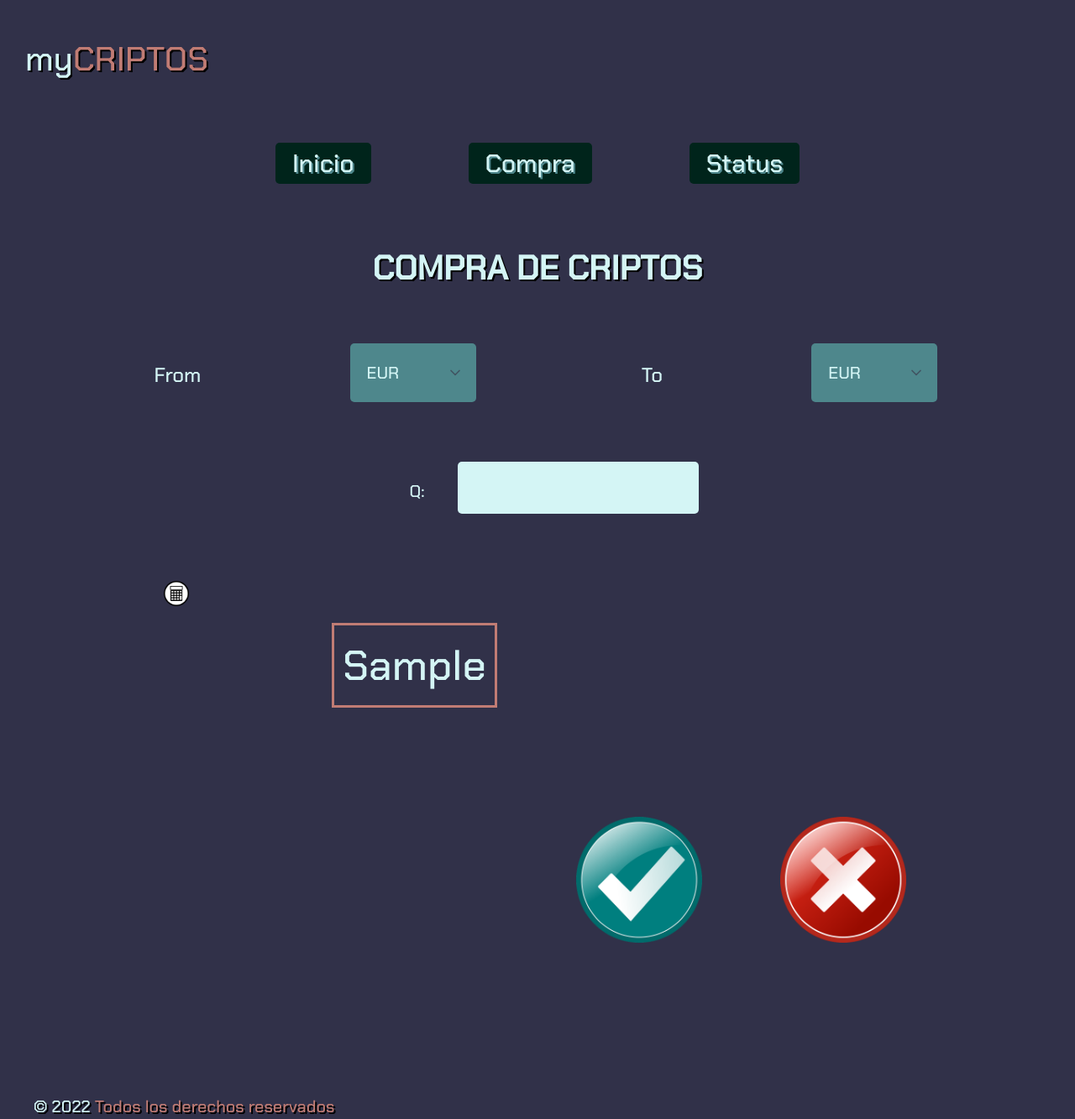
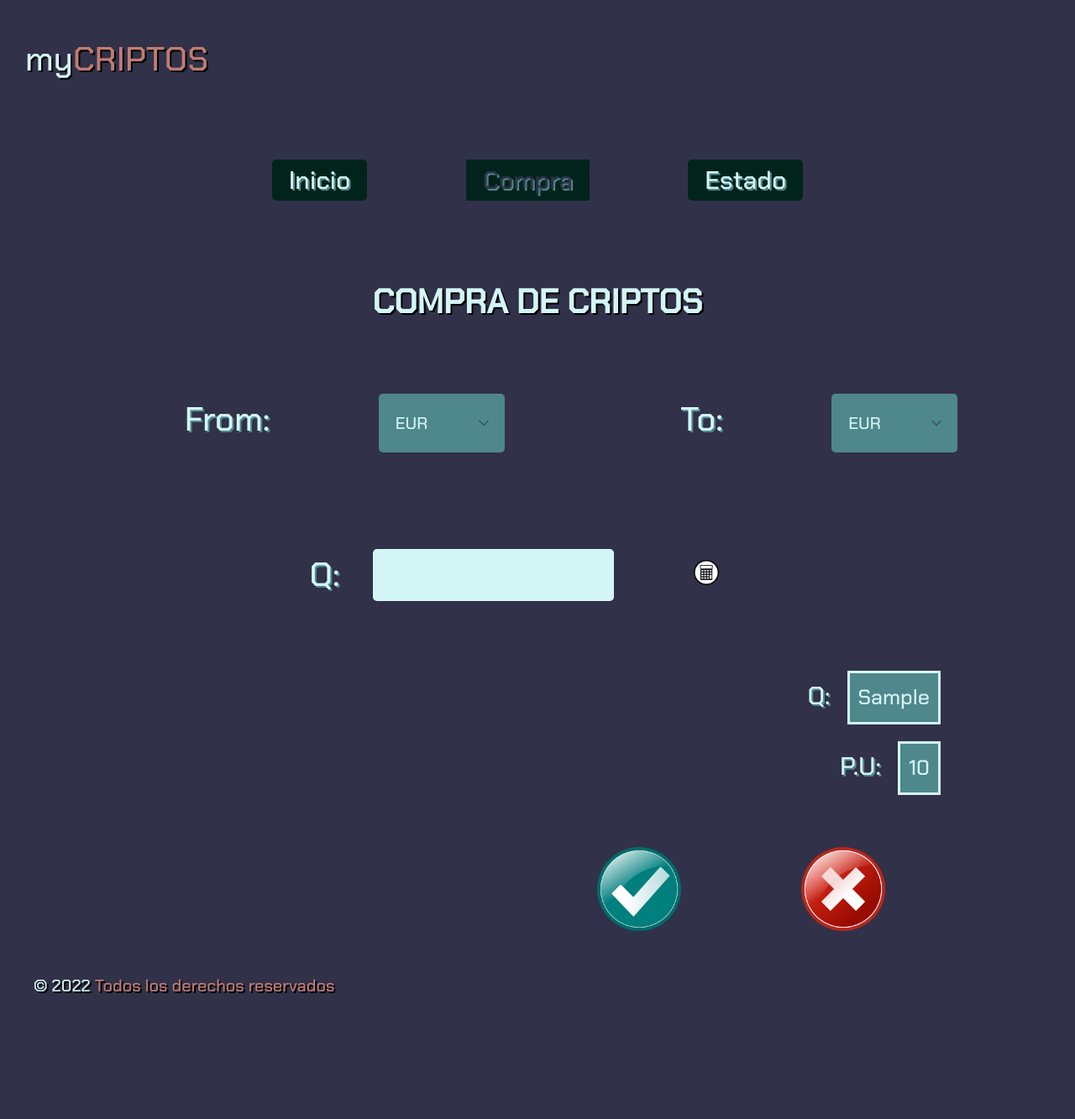
Before and after one commit to AliAmCa/Proyecto_Flask_classic, a Flask app: template criptomonedas/templates/compra.html in a window 1280 px wide. Shown: the whole page at 84% size. After the commit the page ends 1183 px from the top, so only its background shows below. Run offline with Flask 2, Linux system fonts and the light colour scheme; the template is opened without the code that fills it: values that come from a table or form of the project are taken from there, most other values are stand-ins (such as "Sample title", 1, 10 or a date in 2020).

Commit message:
Reviso funcion status

```diff
--- a/criptomonedas/forms.py
+++ b/criptomonedas/forms.py
@@ -12,10 +12,10 @@ def validar_moneda_to(formulario, campo):
 
 class PurchaseForm(FlaskForm):
 
-    moneda_from = SelectField("From", validators = [DataRequired(message= "Falta la moneda origen")],
+    moneda_from = SelectField("From:", validators = [DataRequired(message= "Falta la moneda origen")],
     choices= ['EUR','ETH','BNB','LUNA','SOL','BTC','BCH','LINK','ATOM','USDT' ])
 
-    moneda_to = SelectField("To", validators = [DataRequired(message= "Falta la moneda origen"), validar_moneda_to],
+    moneda_to = SelectField("To:", validators = [DataRequired(message= "Falta la moneda origen"), validar_moneda_to],
     choices= ['EUR','ETH','BNB','LUNA','SOL','BTC','BCH','LINK','ATOM','USDT' ])
 
     cantidad_from = FloatField("Q:", validators=[DataRequired(message= "Falta la cantidad"), NumberRange(message= "Debe ser una cantidad positiva", min=0.00000001)])
--- a/criptomonedas/static/css/compra.css
+++ b/criptomonedas/static/css/compra.css
@@ -1,5 +1,8 @@
 label{
-    color:var(--title-color)
+    color:var(--title-color);
+    font-size: 2rem;
+    text-shadow:var(--third-color) 2px 2px;
+
 }
 
 .monedas{
@@ -10,10 +13,14 @@ label{
 
 }
 
-.monedas label{
+.moneda-label{
     padding: 1rem 1rem;
     padding-right: 0;
-    font-size: larger;
+    background-color: var(--bg-color);
+    margin: 0;
+    margin-left: 3rem;
+    padding-bottom: 2rem;
+
 }
 
 .monedas select{
@@ -25,7 +32,7 @@ label{
     border: 0;
     height:fit-content;
     max-width: 150px;
-
+    margin-top: 1rem;
 
 }
 
@@ -39,52 +46,69 @@ label{
 .cantidad-from label{
     padding: 1rem 2rem;
 }
-.cantidad-from input{
+#cantidad_from {
     max-width: fit-content;
     margin: 0;
     background-color: var(--title-color);
     color: var(--second-color);
     border: none;
+    min-width: 150px;
+    margin-top: 1rem;
 }
-
+.cantidades{
+    display: flex;
+    flex-direction: row;
+    justify-content:center;
+    margin: 0;
+}
 .calcular{
     display: flex;
-    flex-direction: row;
-    justify-content:left ;
+    flex-direction: column;
+    justify-content:center;
 
 }
 
-.calculadora{
+
+
+#calcular{
     padding: 0 2rem;
     margin: 0 3rem;
     border: none;
-    height: 150px;
-    width: 150px;
-    max-height: fit-content;
-    background: url('../images/calc.png') center no-repeat;
-    background-size: contain;
-}
-
- #calcular{
-    padding: 0 2rem;
-    margin: 0 3rem;
-    border: none;
-    height: 150px;
-    width: 150px;
+    height: 100px;
+    width: 100px;
     max-height: fit-content;
     background: url('../images/calc.png')   center no-repeat;
     background-size: contain;
-    color:rgba(0, 0,0,0)
+    color:rgba(0, 0,0,0);
+    margin-bottom: 0.5rem;
 }
-.cantidad-to{
-    margin: 50px;
+.section-to-pu{
+    display: flex;
+    flex-direction: column;
+    position: absolute;
+    right: 20vh;
+}
+.div-to{
+    display: flex;
+    flex-direction: row;
+    justify-content: right;
+}
+.label-to{
+    background-color: var(--bg-color);
+    margin-top: 0.25rem;
+    position: relative;
+}
+.item-to{
+    position: relative;
     border: solid 3px;
-    border-color: var(--logo-color);
+    border-color: var(--title-color);
     color: var(--title-color);
     padding: 0.5rem 0.5rem;
+    margin-bottom: 20px;
     width: fit-content;
     height: fit-content;
-    font-size:50px;
+    font-size:25px;
+    background-color: var(--third-color);
 }
 
 .botones{
@@ -92,12 +116,14 @@ label{
     flex-direction: row;
     margin:4rem;
     justify-content:right;
+    position: relative;
+    bottom: -130px;
 }
 #aceptar, .cancelar{
     width: 25%;
     margin: 0;
     border: none;
-    height: 150px;
+    height: 100px;
 
 }
 #aceptar{
--- a/criptomonedas/static/css/movimientos.css
+++ b/criptomonedas/static/css/movimientos.css
@@ -29,9 +29,10 @@
 .actions{
     display: flex;
     justify-content:right;
+    background-color: var(--bg-color);
 
 }
-.actions a{
+.buttons{
     padding: 0 2rem 0 2rem;
     background-color: var(--second-color);
     margin-right: 1rem;
@@ -41,4 +42,14 @@
     border: none;
     text-shadow: var(--third-color) 2px 2px;
 
+
 }
+
+.no-movs {
+    display:flex;
+    justify-content: center;
+
+}
+.subtitulo{
+    color:var(--logo-color)
+}
--- a/criptomonedas/static/css/styles.css
+++ b/criptomonedas/static/css/styles.css
@@ -39,7 +39,7 @@ body{
     width: 100vh;
 
 }
-.navbar-item a{
+.navbar-item a,p{
 
     color: var(--title-color);
     font-size: 1.5rem;
@@ -48,6 +48,10 @@ body{
     padding: 2px 1rem;
     background-color:var(--second-color);
     text-shadow: var(--third-color) 2px 2px;
+}
+
+.item-desactivado{
+    color: var(--bg-color)
 }
 .logo{
     font-size: 2rem;
--- a/criptomonedas/templates/base.html
+++ b/criptomonedas/templates/base.html
@@ -15,14 +15,10 @@
     <header class="logo">
         my<span>CRIPTOS</span>
     </header>
-    <nav class="navbar-container">
-        <ul class = "navbar-list">
-            <li class="navbar-item"><a href="/">Inicio</a></li>
-            <li class="navbar-item"><a href="/purchase">Compra</a></li>
-            <li class="navbar-item"><a href="/status">Status</a></li>
-        </ul>
-    </nav>
 
+    {% block menu %}
+
+    {% endblock %}
     {% with mensajes = get_flashed_messages() %}
         {% if mensajes %}
             <section class="error-container">
--- a/criptomonedas/templates/compra.html
+++ b/criptomonedas/templates/compra.html
@@ -1,6 +1,15 @@
 {% extends 'base.html' %}
 
 {% block titulo %} Purchase {% endblock %}
+{% block menu%}
+    <nav class="navbar-container">
+        <ul class = "navbar-list">
+            <li class="navbar-item"><a href="/">Inicio</a></li>
+            <li class="navbar-item"><p class="item-desactivado">Compra</p></li>
+            <li class="navbar-item"><a href="/status">Estado</a></li>
+        </ul>
+    </nav>
+{% endblock %}
 
 {% block contenido %}
 
@@ -9,7 +18,7 @@
     <form action="/purchase" method = "post" >
        {{ formulario.hidden_tag() }}
         <div class="monedas">
-            {{formulario.moneda_from.label()}}
+            <p class="moneda-label">{{formulario.moneda_from.label()}}</p>
             {{formulario.moneda_from()}}
             {% if formulario.moneda_from.errors %}
                 {%for error in formulario.moneda_from.errors %}
@@ -18,7 +27,7 @@
 
             {% endif%}
 
-            {{formulario.moneda_to.label()}}
+            <p class="moneda-label">{{formulario.moneda_to.label()}}</p>
             {{formulario.moneda_to()}}
             {% if formulario.moneda_to.errors %}
                 {%for error in formulario.moneda_to.errors %}
@@ -27,6 +36,7 @@
 
             {% endif%}
         </div>
+        <section class="cantidades">
             <div class="cantidad-from">
                 {{formulario.cantidad_from.label()}}
                 {{formulario.cantidad_from(type = "number", step = "0.01")}}
@@ -42,18 +52,27 @@
 
                 {{formulario.calcular()}}
                 {{formulario.cantidad_to}}
-            {% if cantidad_to %}
-               <p class="cantidad-to">
 
-                   {{cantidad_to}}
-
-                </p>
-            {% endif %}
 
             </div>
+        </section>
 
+        <section class="section-to-pu">
+            <div class="div-to">
+                {% if cantidad_to %}
+                    <p class="label-to">Q: </p>
+                    <p class="item-to"> {{cantidad_to}}</p>
+                {% endif %}
+            </div>
+            <div class="div-to">
+                {% if precio_unitario %}
+                    <p class="label-to">P.U:  </p>
+                    <p class="item-to"> {{precio_unitario}}</p>
+                {% endif %}
+            </div>
+        </section>
         <div class="botones">
-
+                {{formulario.campos}}
                 {{ formulario.aceptar() }}
 
                 <a class= "cancelar" href="/" role="button"></a>
```
Also changed, not shown: criptomonedas/models.py (+22 -17 lines), criptomonedas/routes.py (+25 -18 lines), criptomonedas/templates/movimientos.html (+13 -5 lines), criptomonedas/templates/status.html (+15 -4 lines). Lines whose indentation alone changed are shown as unchanged.
